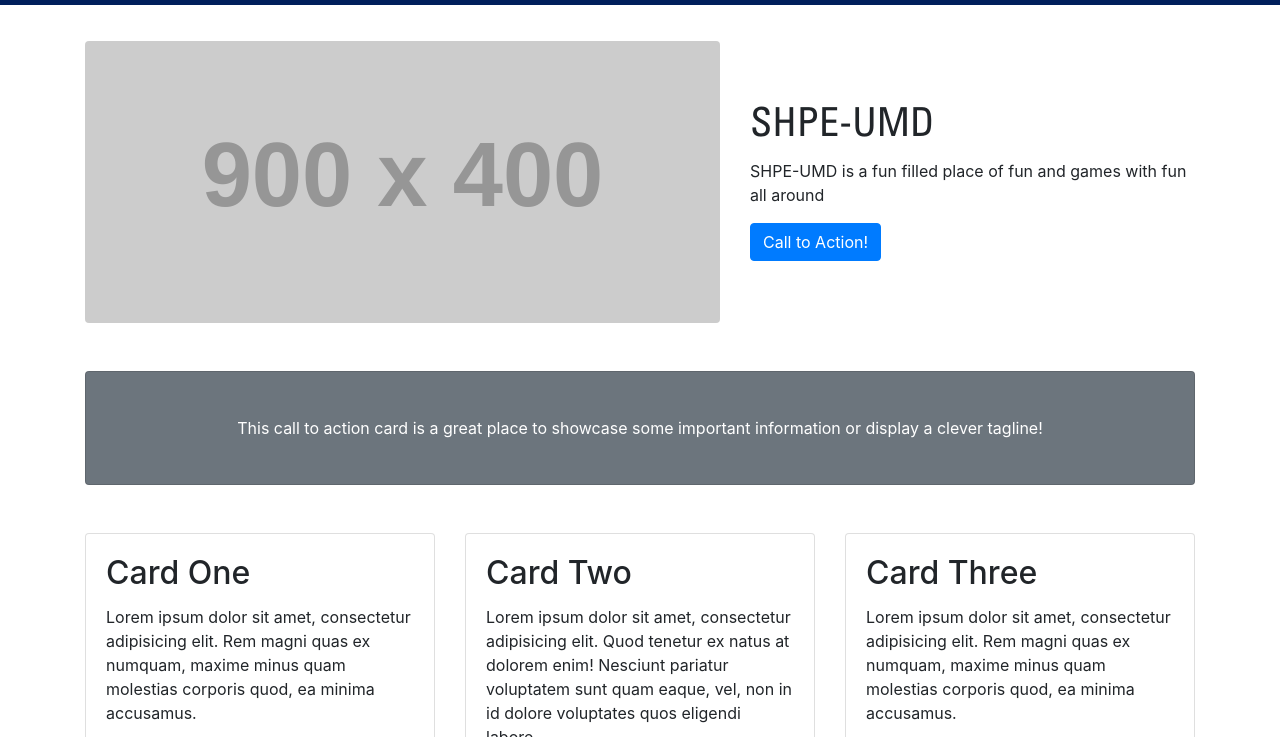
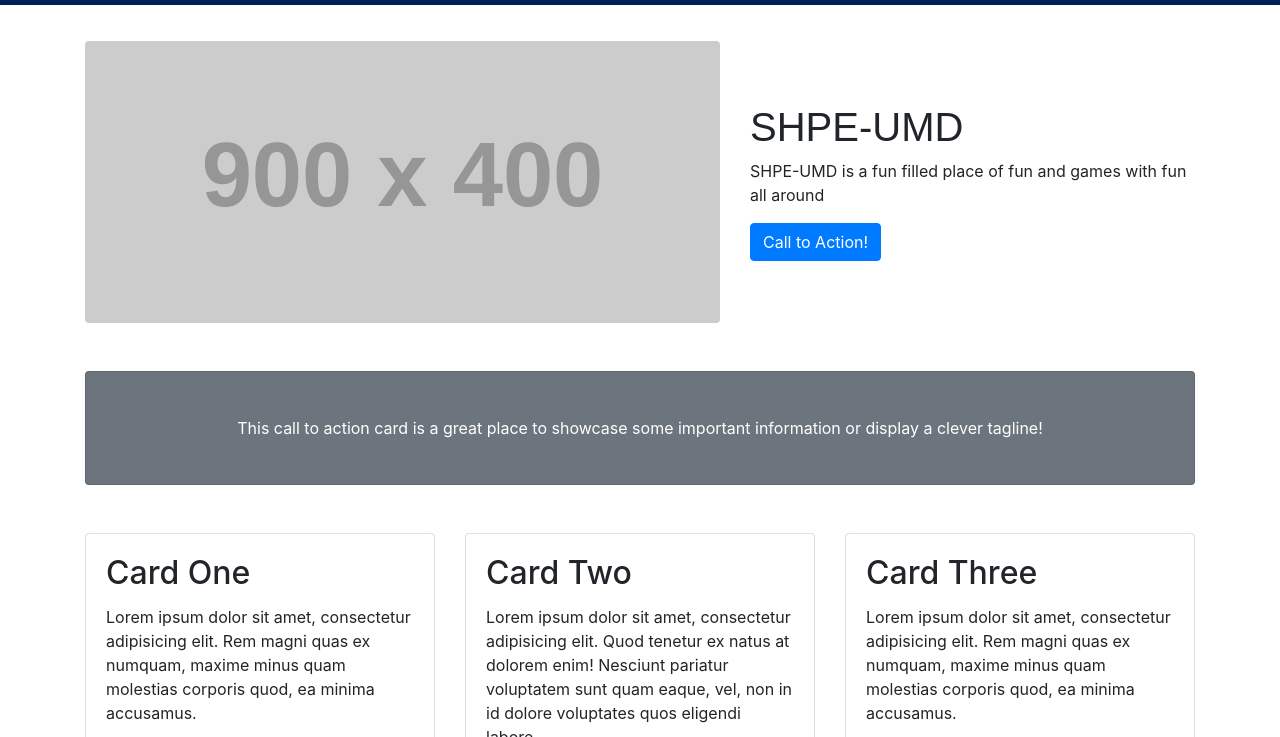
Before and after one commit to SHPE-UMD/SHPE-UMD-Bootstrap-Web, a website: page index.html in a window 1280 px wide. Shown: the part 63-800 px from the top of the page. Drawn offline with Linux system fonts and the light colour scheme; placeholder pictures from the web are drawn by us; files whose address does not match are found by name.

Commit message:
Update small-business.css

```diff
--- a/css/small-business.css
+++ b/css/small-business.css
@@ -24,5 +24,5 @@
 }
 
 h1 {
-  font-family:shpefontcondensed;
+  font-family:Arial, Helvetica, sans-serif;
 }
```
